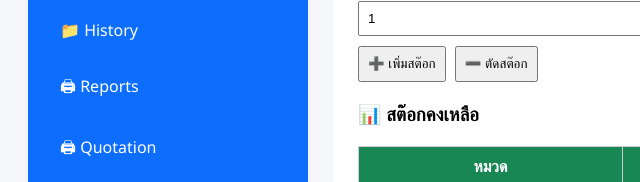
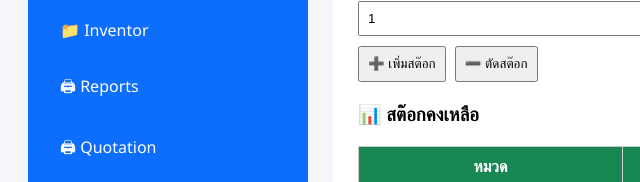
Before and after one commit to Pompatcha/office-system, a plain HTML site: page inventory.html in a window 1280 px wide. Shown: the part 271-453 px from the top of the page, 0-640 px from the left. Drawn offline with Linux system fonts and the light colour scheme.

Commit message:
Inventory

```diff
--- a/inventory.html
+++ b/inventory.html
@@ -72,7 +72,7 @@ button{width:auto;margin-right:5px;margin-top:10px}
         <a href="index.html" class="active">🏠 Dashboard</a>
         <a href="temperature.html">🌡 Temperature Control</a>
         <a href="visitor.html">🛂 Visitor Log</a>
-        <a href="history.html">📁 History</a>
+        <a href="history.html">📁 Inventor</a>
         <a href="report.html">🖨 Reports</a>
         <a href="quotation.html">🖨 Quotation</a>
         <a href="invoice.html">🖨 Invoice</a>
```
